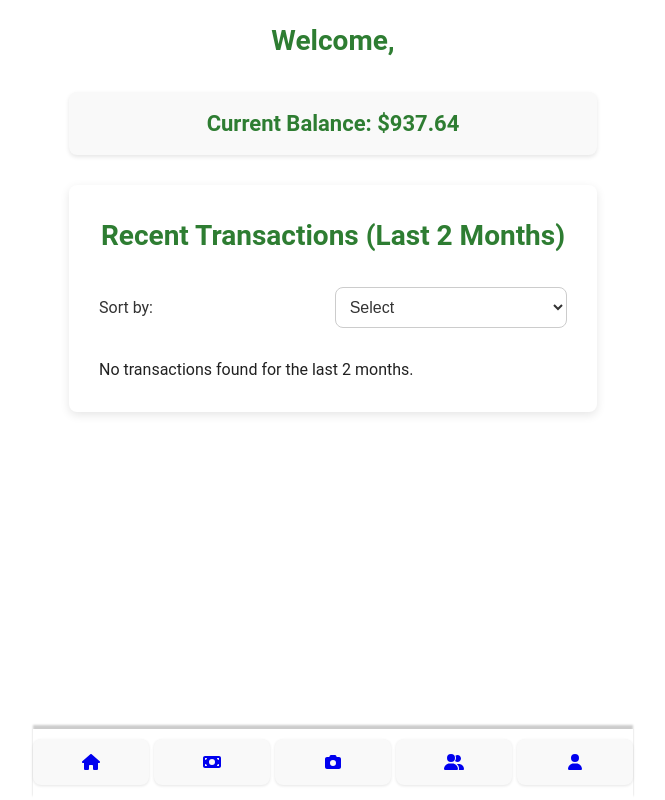
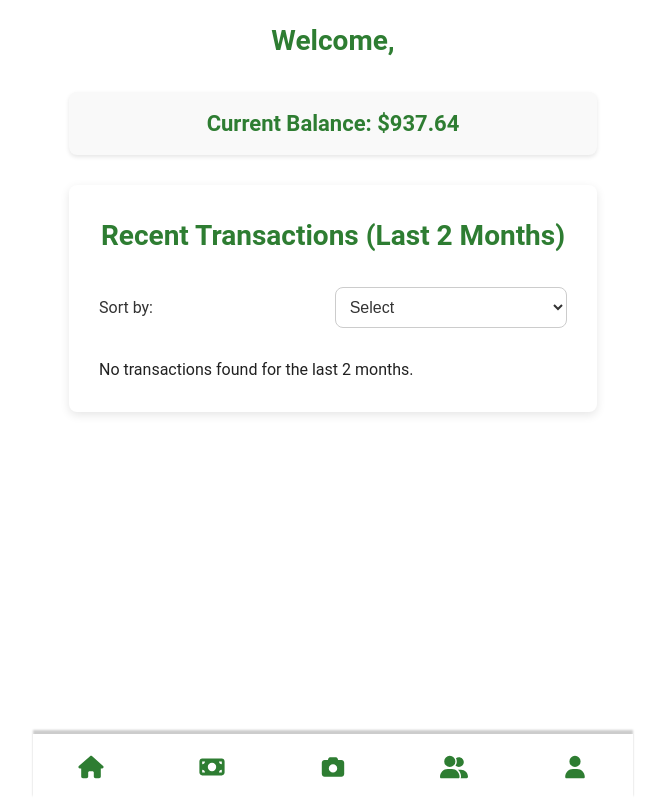
Before and after one commit to upenn-cis-4120/BillSplitter, a React (Create React App) app: page /login in a window 1280 px wide. Both pictures are taken after a click on the button "Log in". Shown: the whole page, without its empty margins (307-972 px from the left). Built offline with nearby package versions, Linux system fonts and the light colour scheme.

Commit message:
modified:   src/index.css

```diff
--- a/src/index.css
+++ b/src/index.css
@@ -304,11 +304,9 @@ ul {
 }
 
 li {
-    padding: 15px;
-    background-color: var(--light-gray);
-    margin-bottom: 15px;
+    margin-bottom: 25px;
+    margin-top: 15px;
     border-radius: var(--border-radius);
-    box-shadow: 0 1px 3px var(--shadow-color);
     width: 100%;
 }
 
@@ -366,7 +364,6 @@ li {
     width: 100%;
     margin: 3;
     flex-wrap: nowrap;
-    background-color: transparent;
     gap: 5px;
     margin-top: 10px;
     justify-content: center;
@@ -386,6 +383,11 @@ li {
     width: 100px;
     transition: background-color 0.3s ease;
     */
+}
+
+.nav-link svg {
+    color: var(--primary-color);
+    transform: scale(1.4);
 }
 
 .nav-link:hover {
```
